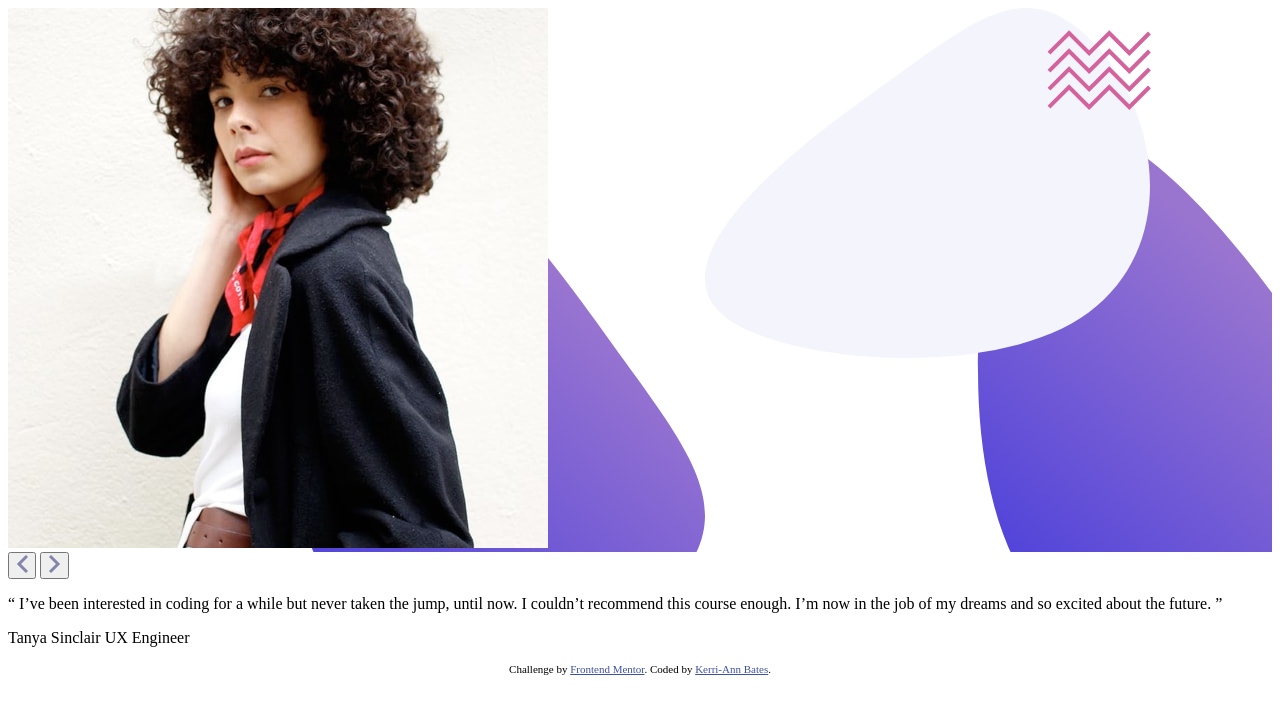
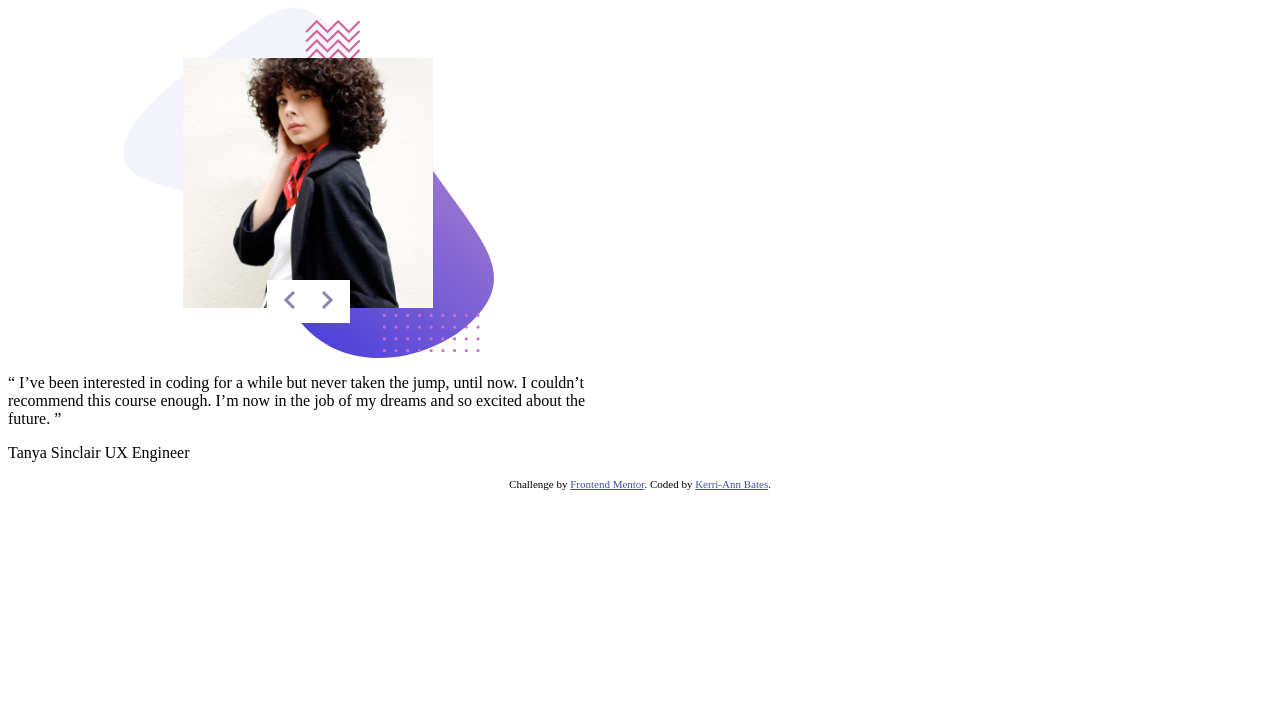
Before and after one commit to Kerri-AnnBates/coding-bootcamp-testimonials-slider-master, a website: page index.html in a window 1280 px wide. Drawn offline with Linux system fonts and the light colour scheme.

Commit message:
styled image section

```diff
--- a/index.html
+++ b/index.html
@@ -5,30 +5,20 @@
   <meta charset="UTF-8">
   <meta name="viewport" content="width=device-width, initial-scale=1.0"> <!-- displays site properly based on user's device -->
   <link rel="icon" type="image/png" sizes="32x32" href="./images/favicon-32x32.png">
+  <link rel="stylesheet" href="./styles/styles.css">
   <title>Frontend Mentor | Coding Bootcamp Testimonials Slider</title>
-  <!-- Feel free to remove these styles or customise in your own stylesheet 👍 -->
-  <style>
-    .attribution {
-      font-size: 11px;
-      text-align: center;
-    }
-
-    .attribution a {
-      color: hsl(228, 45%, 44%);
-    }
-  </style>
 </head>
 
 <body>
   <div class="main-component">
     <div class="profile">
-      <div class="profile__image" style="background: url('/images/pattern-bg.svg');">
+      <div class="profile__image">
         <!-- <img src="/images/pattern-bg.svg" alt=""> -->
         <img src="/images/image-tanya.jpg" alt="Tanya profile">
-      </div>
-      <div class="arrows">
-        <button class="btn btn__next"><img src="/images/icon-prev.svg" alt="Previous"></button>
-        <button class="btn btn__prev"><img src="/images/icon-next.svg" alt="Next"></button>
+        <div class="arrows">
+          <button class="btn btn__next"><img src="/images/icon-prev.svg" alt="Previous"></button>
+          <button class="btn btn__prev"><img src="/images/icon-next.svg" alt="Next"></button>
+        </div>
       </div>
       <div class="profile__content">
         <div class="qoutes"></div>
--- /dev/null
+++ b/styles/styles.css
@@ -0,0 +1,55 @@
+.attribution {
+	font-size: 11px;
+	text-align: center;
+}
+
+.attribution a {
+	color: hsl(228, 45%, 44%);
+}
+
+img {
+	max-width: 100%;
+}
+
+.main-component {
+	max-width: 600px;
+}
+
+.profile__image {
+	background: url('/images/pattern-bg.svg');
+	background-position: center;
+	background-size: contain;
+	background-repeat: no-repeat;
+	display: flex;
+	align-items: center;
+	justify-content: center;
+	height: 350px;
+	position: relative;
+}
+
+.profile__image>img {
+	display: block;
+	margin: auto;
+	width: 250px;
+}
+
+/* Arrows */
+
+.arrows {
+	position: absolute;
+	bottom: 10%;
+	padding: 10px;
+}
+
+.arrows .btn, .arrows {
+	background: #fff;
+}
+
+.arrows .btn {
+	border: none;
+	outline: none;
+}
+
+.btn__next {
+	margin-right: 10px;
+}
```
Also changed, not shown: package.json (+7 -2 lines).
